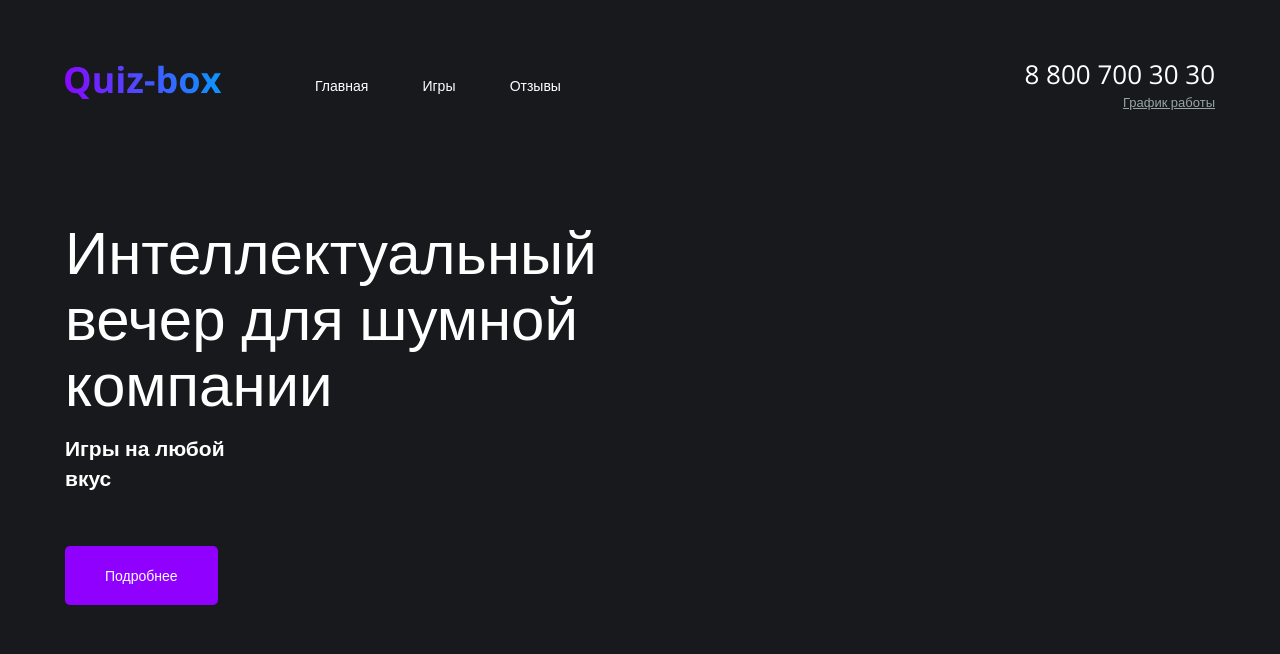
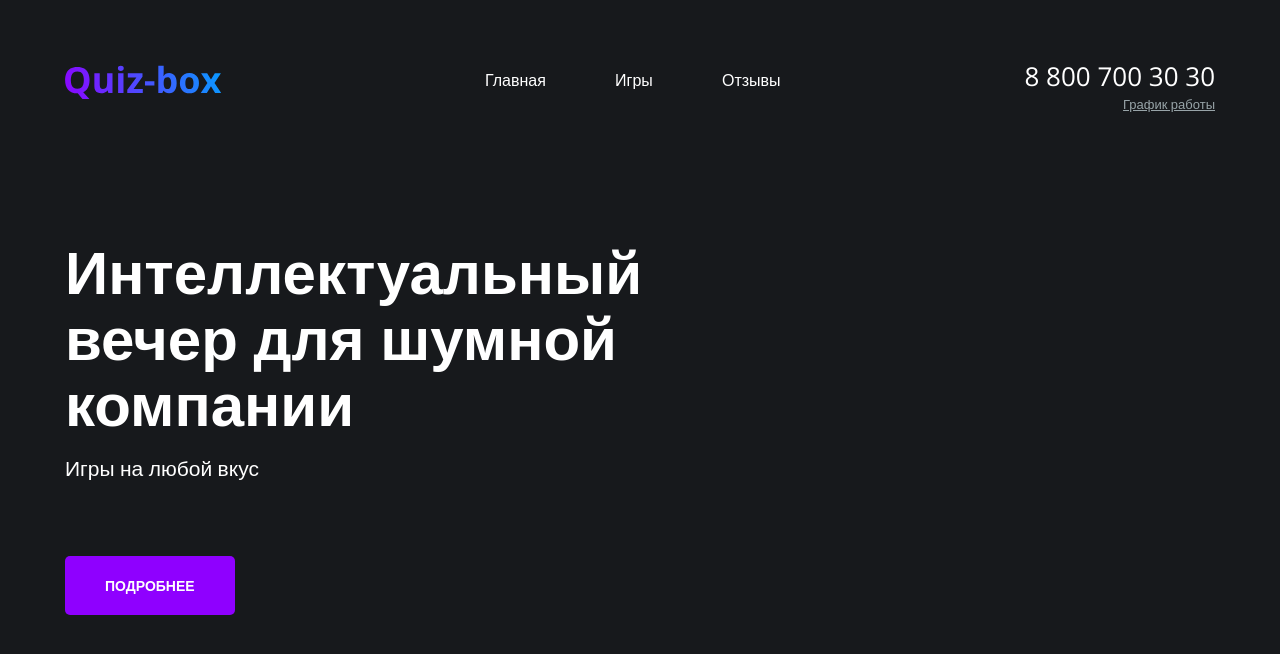
Before and after one commit to gtsk415/Quiz-box__iz, a plain HTML site: page index.html in a window 1280 px wide. Drawn offline with nearby package versions, Linux system fonts and the light colour scheme.

Commit message:
section__hero done

```diff
--- a/index.html
+++ b/index.html
@@ -11,7 +11,7 @@
     <title>Quiz-box</title>
   </head>
   <body>
-    <div class="wrapper">
+    <div class="wrapper wrapper-main">
       <div class="container">
         <header class="header">
           <a href="index.html" class="logo__img">
--- a/main.css
+++ b/main.css
@@ -35,7 +35,7 @@ h1,h2,h3,h4,h5,h6 {
 .header {
   height: 120px;
   position: relative;
-  margin-bottom: 90px;
+  margin-bottom: 110px;
 }
 
 .logo {
@@ -47,18 +47,22 @@ h1,h2,h3,h4,h5,h6 {
 
 .menu {
   position: absolute;
-  top: 65px;
-  left: 250px;
+  top: 60px;
+  left: 420px;
 }
 
 .menu__item {
   display: inline-block;
   vertical-align: middle;
-  margin-right: 50px;
+  margin-right: 65px;
+}
+
+.menu__item:last-child {
+  margin-right: 0px;
 }
 
 .menu__link {
-  font-size: 14px;
+  font-size: 16px;
 }
 
 .menu__link:hover {
@@ -68,7 +72,7 @@ h1,h2,h3,h4,h5,h6 {
 .contacts {
   text-align: right;
   position: absolute;
-  top: 48px;
+  top: 50px;
   right: 0px;
 }
 
@@ -89,16 +93,14 @@ h1,h2,h3,h4,h5,h6 {
 
 .hero__title {
   font-size: 60px;
-  font-weight: normal;
+  font-weight: bold;
   line-height: 1.1;
   margin-bottom: 18px;
 }
 
 .hero__subtitle {
-  width: 200px;
   font-size: 21px;
-  font-weight: bold;
-  margin-bottom: 70px;
+  margin-bottom: 90px;
 }
 
 .btn {
@@ -108,6 +110,9 @@ padding: 20px 40px;
 background: #8F00FF;
 border-radius: 5px;
 font-size: 14px;
+font-weight: bold;
+color: white;
+text-transform: uppercase;
 }
 
 .btn:hover {
```
